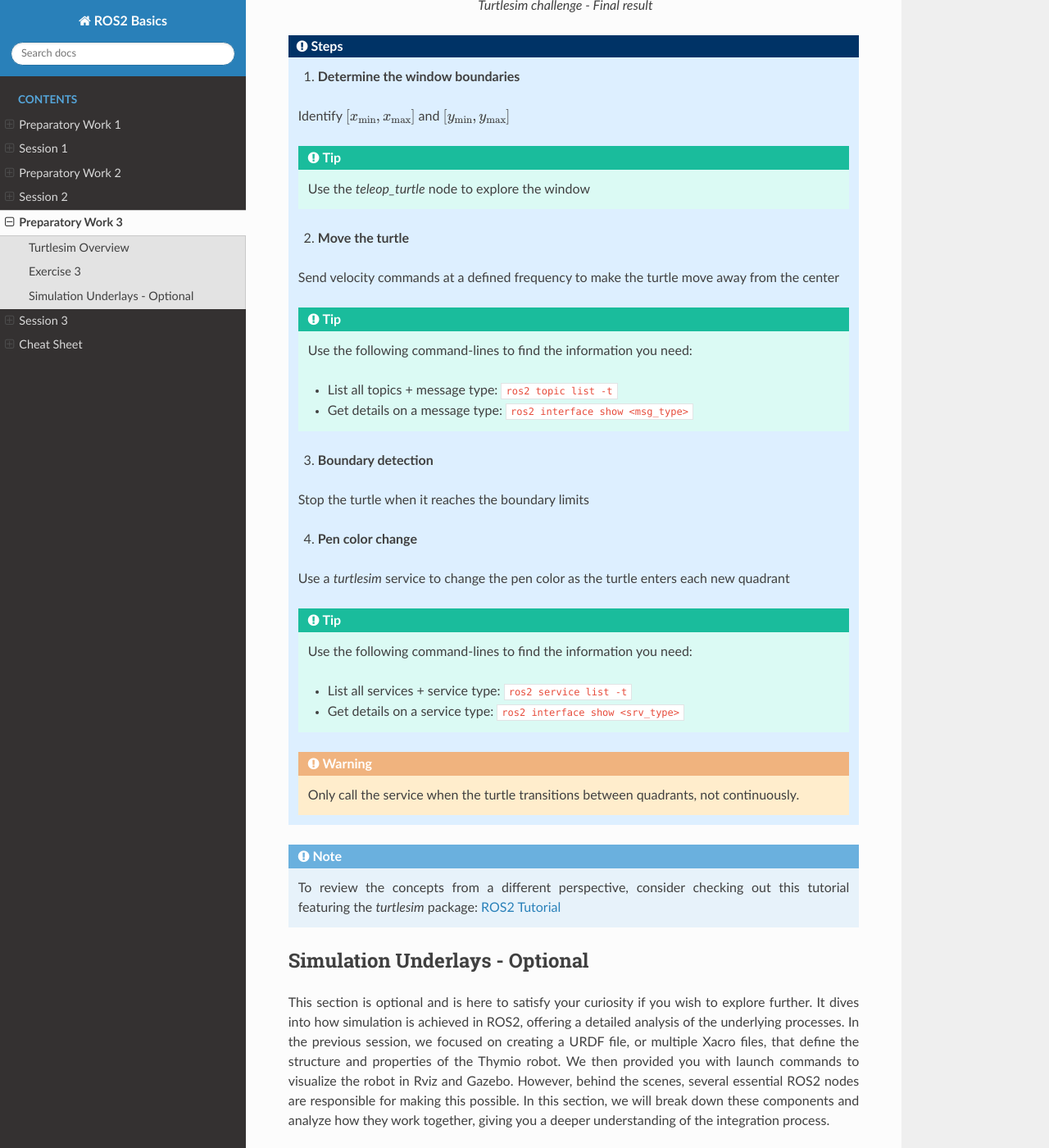
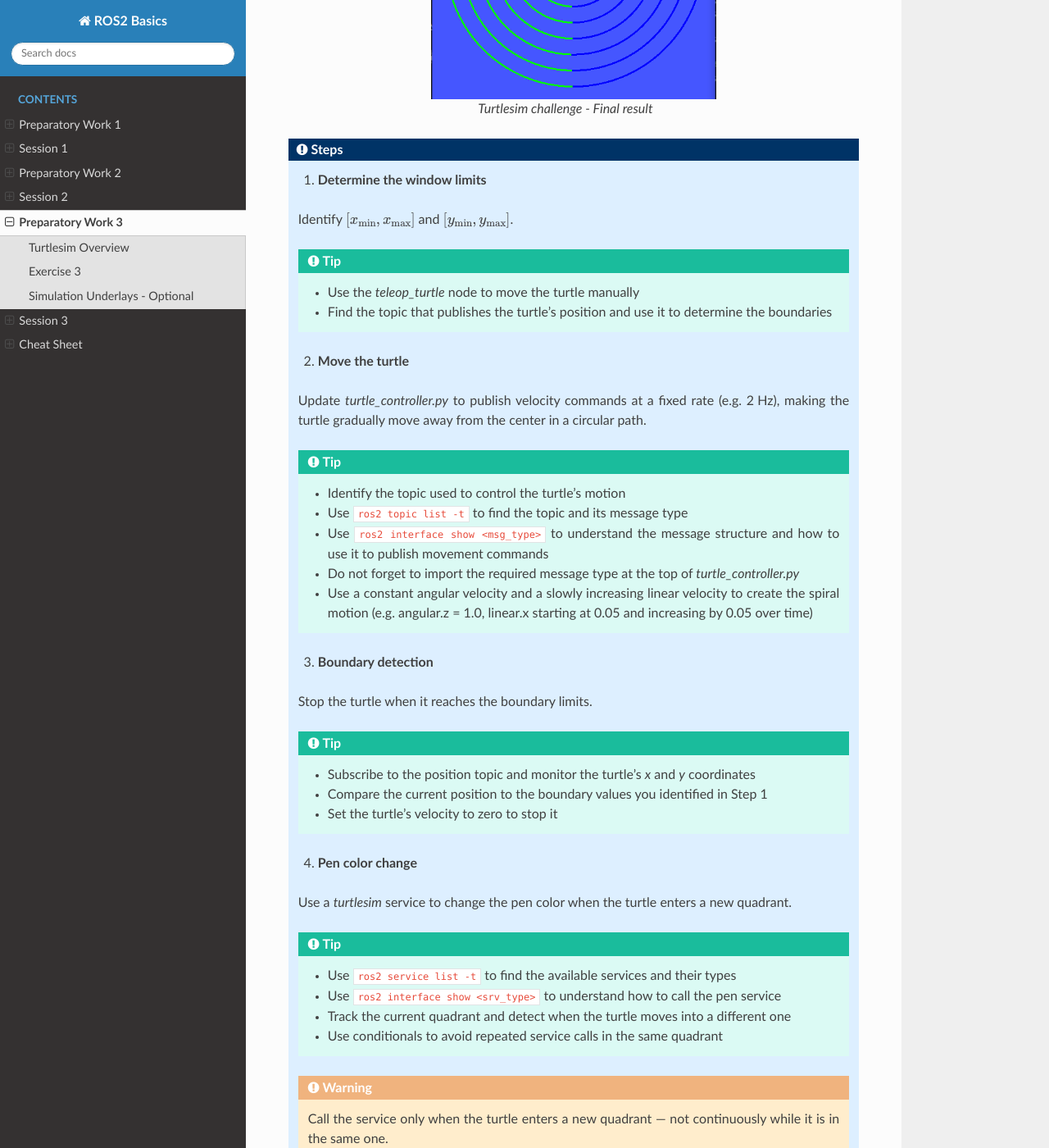
Before and after one commit to LucaSidoti/ReadTheDocs-ROS2_Basics, a Sphinx documentation site: the page built from source/prep_work_3.rst, in a window 1280 px wide and 1400 px high, scrolled down 2308 px. Shown: the whole window at 82% size. Built offline with Sphinx 7.4.7 and the Read the Docs theme 3.1.0, drawn with Linux system fonts in a browser that asks for light colours; some of the changed text lies outside the part shown.

Commit message:
Prep Work 3 Improved

```diff
--- a/source/prep_work_3.rst
+++ b/source/prep_work_3.rst
@@ -58,13 +58,23 @@
 Exercise 3
 ----------
 
-Now that you are familiar with *turtlesim*, let's dive into the challenge!
+Now that you are familiar with *turtlesim*, let's dive into a hands-on challenge!
+
+.. admonition:: Action Required
+
+    Please :download:`Download <downloads/turtlesim_challenge.zip>` the ``turtlesim_challenge`` package required for this exercise and place it in the ``/src`` directory of your ``ros2_basics_ws`` workspace.
 
 .. raw:: html
 
     <h3 style="font-size: 1.25em; font-weight: bold; margin: 1em 0;">Turtlesim Challenge</h3>
 
-Run the turtlesim node and create an additional node to control the turtle's movement. The turtle should move in a circular path starting from the center of the *TurtleSim* window, gradually expanding its path toward the boundaries. Ensure that the turtle stops moving near the window boundaries. Additionally, as the turtle moves, change the pen color dynamically when it enters a different quadrant of the *TurtleSim* window.
+.. Run the turtlesim node and create an additional node to control the turtle's movement. The turtle should move in a circular path starting from the center of the *TurtleSim* window, gradually expanding its path toward the boundaries. Ensure that the turtle stops moving near the window boundaries. Additionally, as the turtle moves, change the pen color dynamically when it enters a different quadrant of the *TurtleSim* window.
+
+Modify the provided *turtle_controller.py* file in the ``turtlesim_challenge`` package to make the turtle:
+
+* Move in a spiral motion from the center of the screen
+* Stop automatically near the window edges
+* Change pen color when entering a new quadrant of the screen
 
 .. figure:: img/turtlesim_challenge.png
     :align: center
@@ -74,45 +84,51 @@
 
 .. admonition:: Steps
 
-    1. **Determine the window boundaries**
+    1. **Determine the window limits**
 
-    Identify :math:`[x_{\text{min}}, x_{\text{max}}]` and :math:`[y_{\text{min}}, y_{\text{max}}]`
+    Identify :math:`[x_{\text{min}}, x_{\text{max}}]` and :math:`[y_{\text{min}}, y_{\text{max}}]`.
 
     .. tip::
 
-        Use the *teleop_turtle* node to explore the window
+        * Use the *teleop_turtle* node to move the turtle manually
+        * Find the topic that publishes the turtle’s position and use it to determine the boundaries
 
     2. **Move the turtle**
 
-    Send velocity commands at a defined frequency to make the turtle move away from the center
+    Update *turtle_controller.py* to publish velocity commands at a fixed rate (e.g. 2 Hz), making the turtle gradually move away from the center in a circular path.
 
     .. tip::
 
-        Use the following command-lines to find the information you need:
-
-        * List all topics + message type: ``ros2 topic list -t``
-        * Get details on a message type: ``ros2 interface show <msg_type>``
-
+        * Identify the topic used to control the turtle’s motion
+        * Use ``ros2 topic list -t`` to find the topic and its message type
+        * Use ``ros2 interface show <msg_type>`` to understand the message structure and how to use it to publish movement commands
+        * Do not forget to import the required message type at the top of *turtle_controller.py*
+        * Use a constant angular velocity and a slowly increasing linear velocity to create the spiral motion (e.g. angular.z = 1.0, linear.x starting at 0.05 and increasing by 0.05 over time)
 
     3. **Boundary detection**
 
-    Stop the turtle when it reaches the boundary limits
+    Stop the turtle when it reaches the boundary limits.
+
+    .. tip::
+
+        * Subscribe to the position topic and monitor the turtle’s `x` and `y` coordinates
+        * Compare the current position to the boundary values you identified in Step 1
+        * Set the turtle’s velocity to zero to stop it
 
     4. **Pen color change**
 
-    Use a *turtlesim* service to change the pen color as the turtle enters each new quadrant
+    Use a *turtlesim* service to change the pen color when the turtle enters a new quadrant.
 
     .. tip::
 
-        Use the following command-lines to find the information you need:
-
-        * List all services + service type: ``ros2 service list -t``
-        * Get details on a service type: ``ros2 interface show <srv_type>``
+        * Use ``ros2 service list -t`` to find the available services and their types
+        * Use ``ros2 interface show <srv_type>`` to understand how to call the pen service
+        * Track the current quadrant and detect when the turtle moves into a different one
+        * Use conditionals to avoid repeated service calls in the same quadrant
 
     .. warning::
 
-        Only call the service when the turtle transitions between quadrants, not continuously.
-
+        Call the service only when the turtle enters a new quadrant — not continuously while it is in the same one.
 
 .. note::
 
```
Also changed, not shown: 8 other files.
